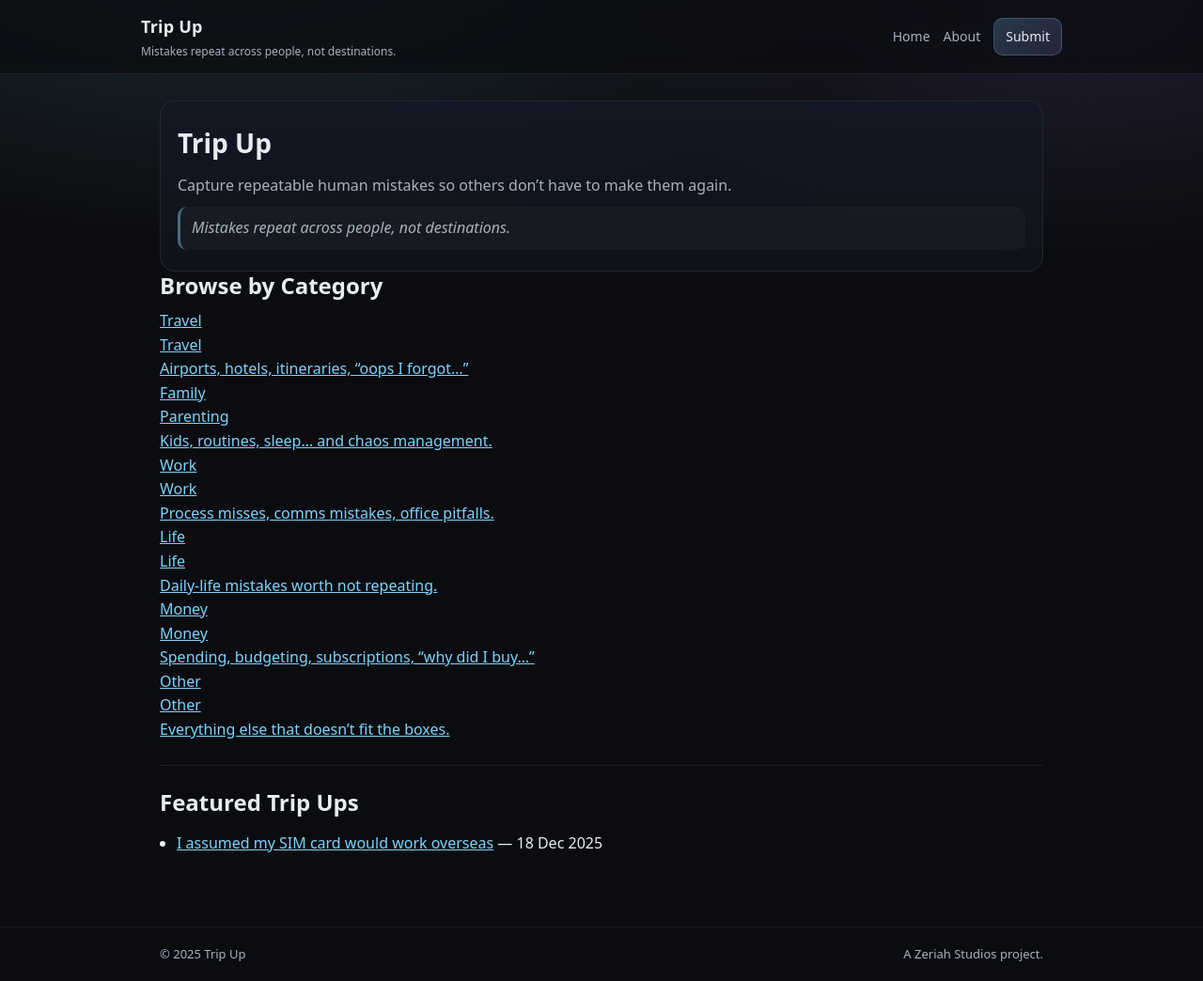
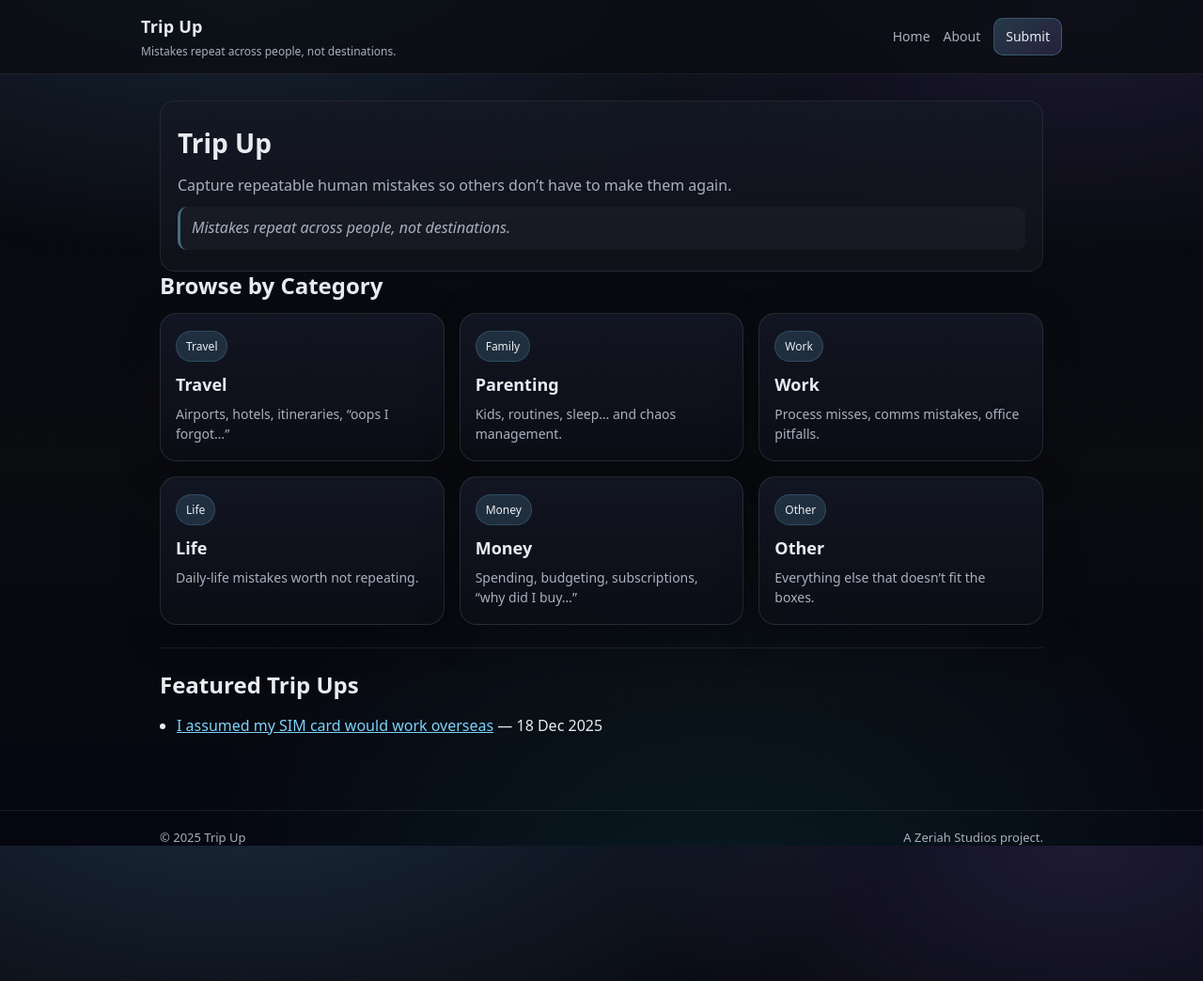
Before and after one commit to ZeriahStudios/TripUp, a Jekyll site: the page built from index.md, in a window 1280 px wide and 1044 px high. Shown: the whole window at 94% size. Built offline with Jekyll 4.4.1, drawn with Linux system fonts in a browser that asks for light colours.

Commit message:
Update site.css

```diff
--- a/assets/css/site.css
+++ b/assets/css/site.css
@@ -10,15 +10,25 @@
 }
 
 *{box-sizing:border-box}
+html, body { height: 100%; }
+
 body{
   margin:0;
   font-family:system-ui,-apple-system,Segoe UI,Roboto,Arial,sans-serif;
-  background: radial-gradient(1200px 600px at 20% -10%, rgba(125,211,252,.18), transparent 60%),
-              radial-gradient(900px 500px at 90% 0%, rgba(167,139,250,.14), transparent 55%),
-              var(--bg);
+
+  /* Infinite premium background */
+  min-height:100vh;
+  background:
+    radial-gradient(1200px 600px at 20% -10%, rgba(125,211,252,.18), transparent 60%),
+    radial-gradient(900px 500px at 90% 0%, rgba(167,139,250,.14), transparent 55%),
+    radial-gradient(1000px 700px at 60% 110%, rgba(45,212,191,.10), transparent 60%),
+    linear-gradient(180deg, #070812 0%, #0b0c10 55%, #050610 100%);
+
+  background-attachment: fixed;
   color:var(--text);
   line-height:1.6;
 }
+
 
 .wrap{
   max-width:980px;
@@ -74,6 +84,55 @@ h2{margin:0 0 10px}
 p{color:var(--text)}
 .muted{color:var(--muted)}
 hr{border:none; border-top:1px solid var(--line); margin:24px 0}
+.cardgrid{
+  display:grid;
+  grid-template-columns: repeat(3, minmax(0, 1fr));
+  gap:16px;
+  margin-top:14px;
+}
+
+.card{
+  display:block;
+  padding:18px 16px;
+  border-radius:18px;
+  border:1px solid rgba(255,255,255,.10);
+  background: linear-gradient(180deg, rgba(20,24,38,.85), rgba(12,14,22,.85));
+  box-shadow: 0 12px 40px rgba(0,0,0,.25);
+  text-decoration:none;
+  color:var(--text);
+}
+
+.card:hover{
+  border-color: rgba(125,211,252,.28);
+  transform: translateY(-1px);
+}
+
+.pill{
+  display:inline-block;
+  font-size:12px;
+  padding:6px 10px;
+  border-radius:999px;
+  background: rgba(125,211,252,.14);
+  border:1px solid rgba(125,211,252,.18);
+  color: var(--text);
+  margin-bottom:10px;
+}
+
+.card-title{
+  font-weight:800;
+  font-size:18px;
+  margin-bottom:6px;
+}
+
+.card-desc{
+  color: var(--muted);
+  font-size:14px;
+  line-height:1.5;
+}
+
+@media (max-width: 900px){
+  .cardgrid{ grid-template-columns: 1fr; }
+}
 
 .hero{
   padding:22px 18px;
```
